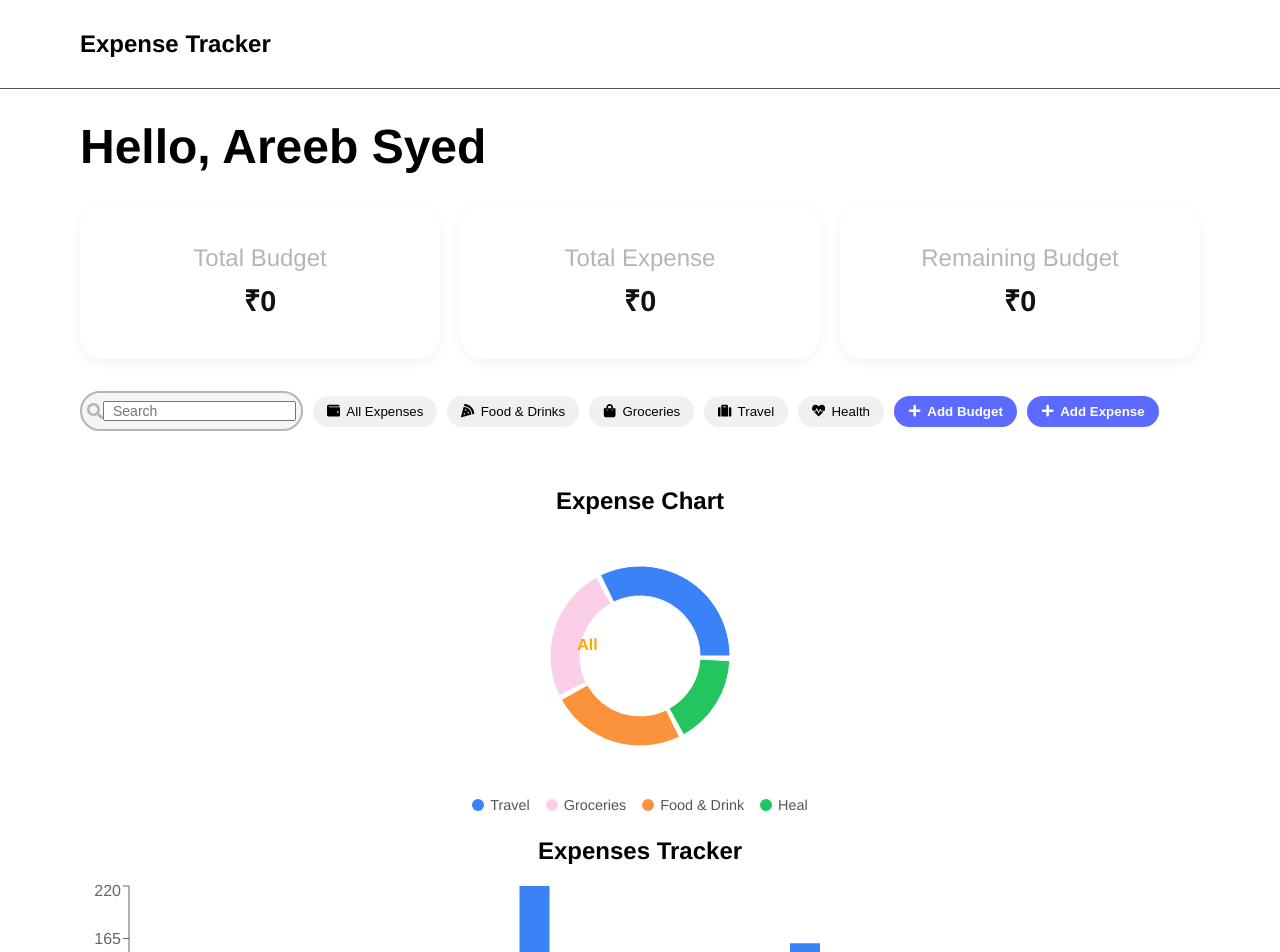
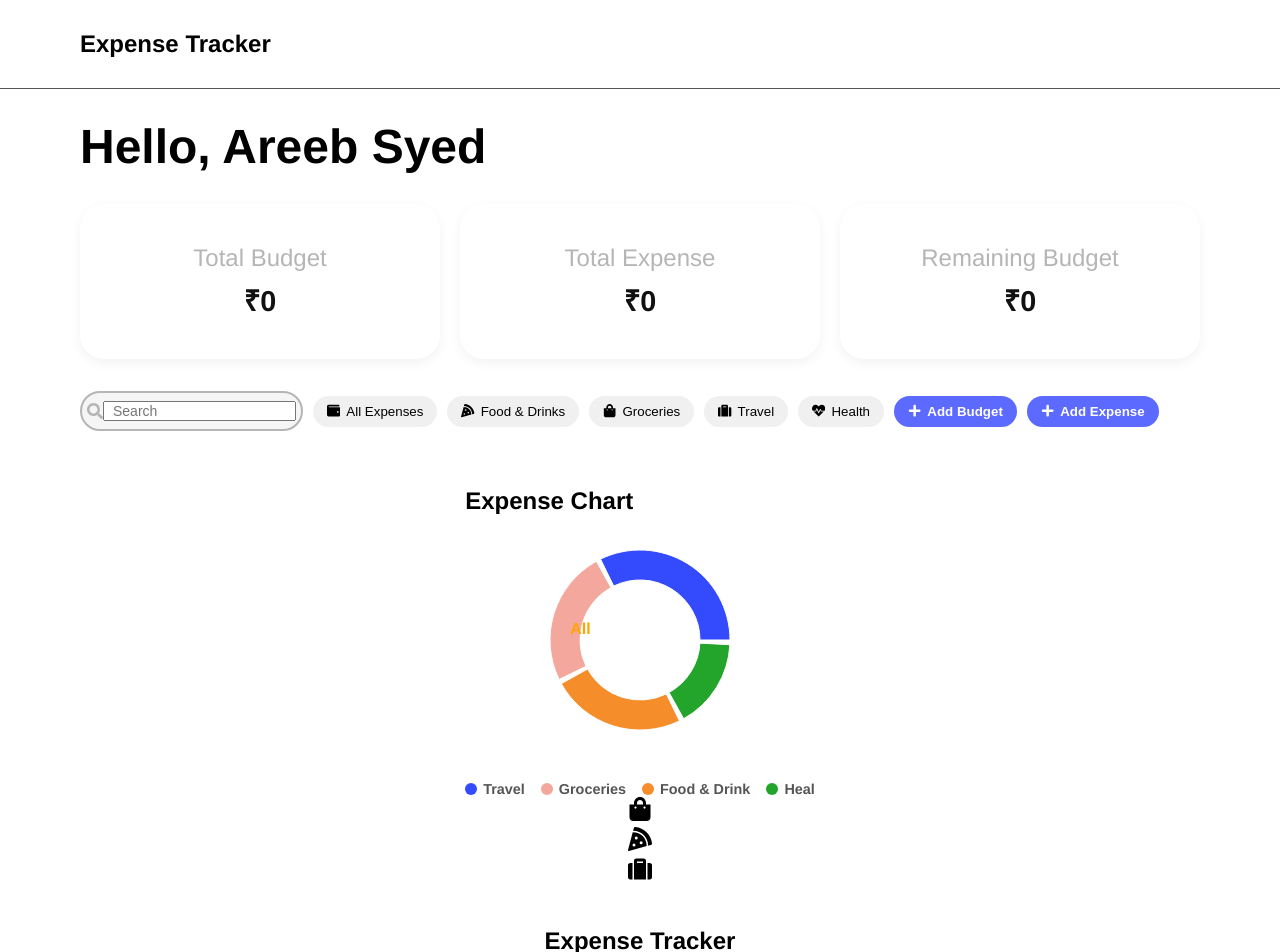
Before and after one commit to SyedA23/Expense-Tracker, a React (Vite) app: page / in a window 1280 px wide. Shown: the top 952 px of the page. Built offline with nearby package versions, Linux system fonts and the light colour scheme.

Commit message:
Made the chart component

```diff
--- a/src/components/ExpenseCharts.jsx
+++ b/src/components/ExpenseCharts.jsx
@@ -8,8 +8,9 @@ import {
   XAxis,
   YAxis,
   Tooltip,
-  ResponsiveContainer,
+  ResponsiveContainer
 } from "recharts";
+import { FaShoppingBag, FaPizzaSlice, FaSuitcase } from "react-icons/fa";
 
 import "./ExpenseCharts.css";
 
@@ -17,22 +18,23 @@ const pieData = [
   { name: "Travel", value: 400 },
   { name: "Groceries", value: 300 },
   { name: "Food & Drink", value: 300 },
-  { name: "Heal", value: 200 },
+  { name: "Heal", value: 200 }
 ];
 
 const barData = [
   { name: "Jan", expense: 120 },
   { name: "Mar", expense: 220 },
   { name: "May", expense: 160 },
-  { name: "Jul", expense: 130 },
+  { name: "Jul", expense: 130 }
 ];
 
-const COLORS = ["#3B82F6", "#FBCFE8", "#FB923C", "#22C55E"];
+const COLORS = ["#344BFD", "#F4A79D", "#F68D2B", "#23A52C"];
 
 const ExpenseCharts = () => {
   return (
     <div className="charts-container">
-      <div className="chart-title">Expense Chart</div>
+      <div className="chart-title">
+        Expense Chart
         <div className="donut-chart">
           <PieChart width={250} height={250}>
             <Pie
@@ -46,7 +48,10 @@ const ExpenseCharts = () => {
               dataKey="value"
             >
               {pieData.map((_, index) => (
-              <Cell key={`cell-${index}`} fill={COLORS[index % COLORS.length]} />
+                <Cell
+                  key={`cell-${index}`}
+                  fill={COLORS[index % COLORS.length]}
+                />
               ))}
             </Pie>
           </PieChart>
@@ -62,17 +67,30 @@ const ExpenseCharts = () => {
               </div>
             ))}
           </div>
+          {/* Icons around the chart */}
+          <div className="icon icon1">
+            <FaShoppingBag />
+          </div>
+          <div className="icon icon2">
+            <FaPizzaSlice />
+          </div>
+          <div className="icon icon3">
+            <FaSuitcase />
+          </div>
+        </div>
       </div>
 
-      <div className="chart-title">Expenses Tracker</div>
+      <div className="chart-title">
+        Expense Tracker
         <ResponsiveContainer width="100%" height={250}>
           <BarChart data={barData}>
             <XAxis dataKey="name" />
             <YAxis />
             <Tooltip />
-          <Bar dataKey="expense" fill="#3B82F6" barSize={30} />
+            <Bar dataKey="expense" fill="#344BFD" barSize={30} />
           </BarChart>
         </ResponsiveContainer>
+      </div>
     </div>
   );
 };
```
Lines whose indentation alone changed are shown as unchanged.
